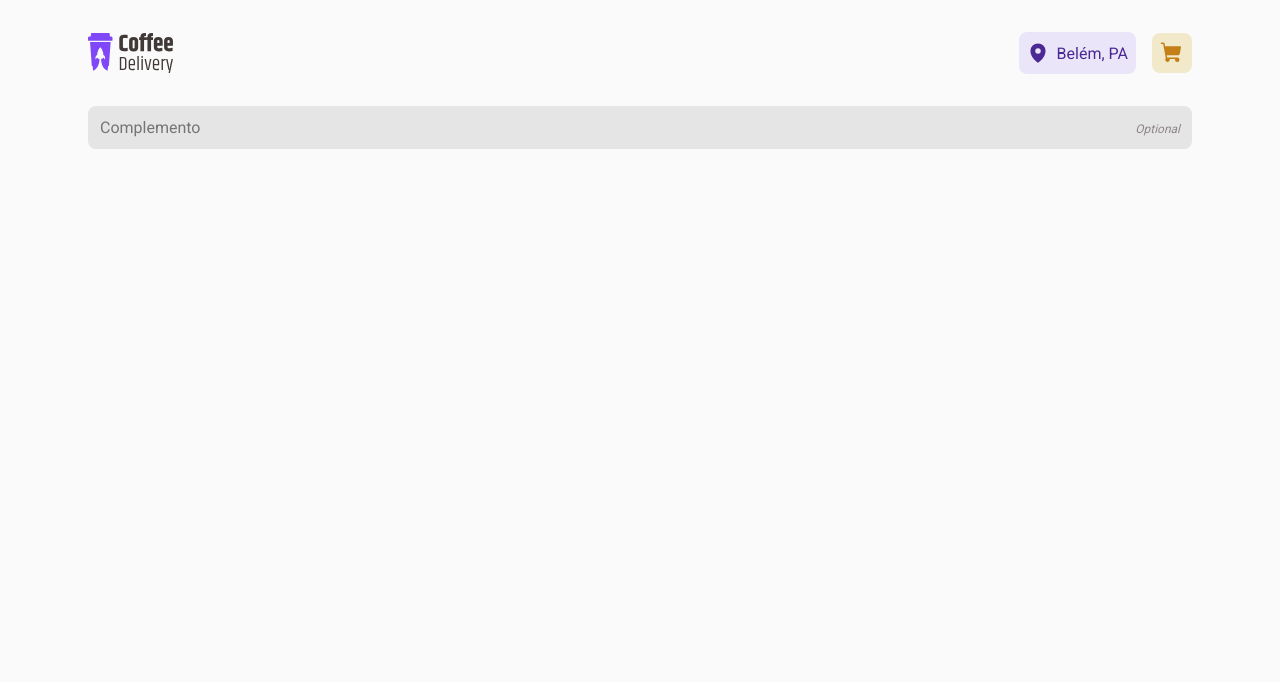
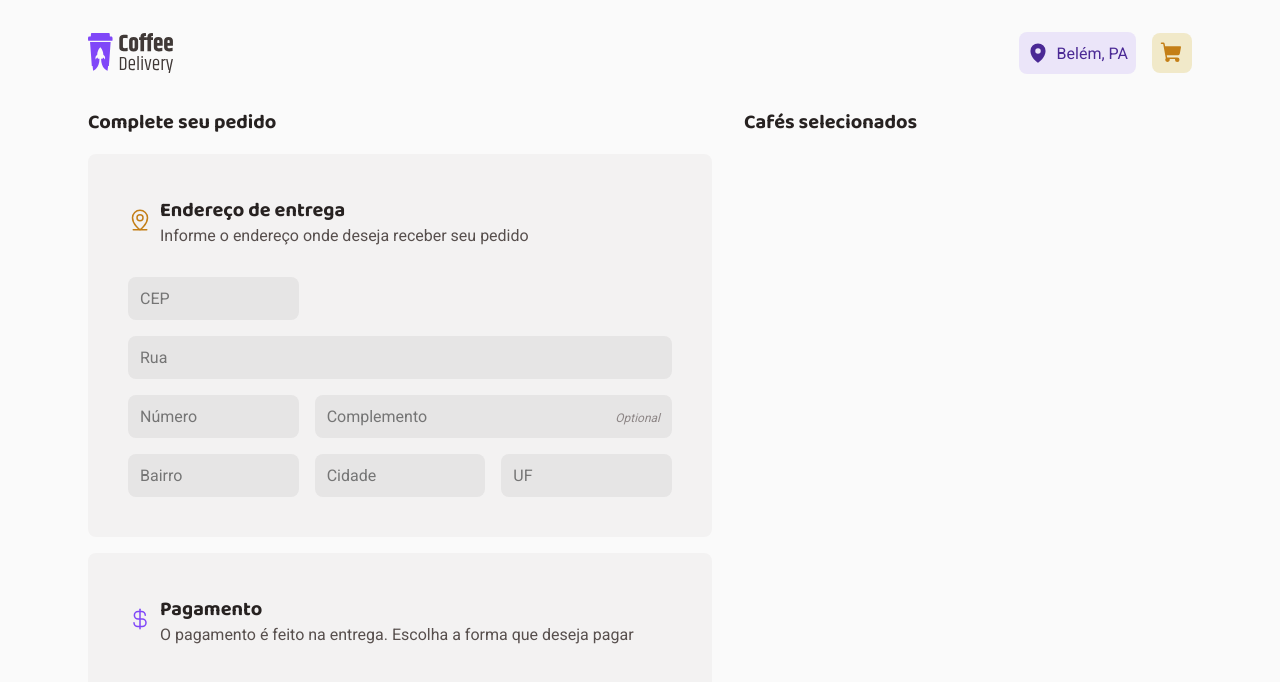
Before and after one commit to DenisLevy76/ignite-coffe-challenge-2, a React (Vite) app: page /checkout in a window 1280 px wide. Shown: the top 682 px of the page. Built offline with nearby package versions, Linux system fonts and the light colour scheme.

Commit message:
Add address fieldset in checkout page

```diff
--- a/src/components/InputNumberComponent copy/index.tsx
+++ b/src/components/InputComponent/index.tsx
@@ -7,8 +7,8 @@ export const InputComponent: React.FC<InputComponentProps> = ({
   ...props
 }) => {
   return (
-    <Container>
-      <input {...props} id={id} required={required} placeholder="Complemento" />
+    <Container className={`input-wrapper-${id}`}>
+      <input {...props} id={id} required={required} />
       {!required && (
         <label htmlFor={id}>
           <i>Optional</i>
--- /dev/null
+++ b/src/pages/Checkout/components/BaseCard/index.tsx
@@ -0,0 +1,30 @@
+import { BaseCard } from './styles'
+
+import { ReactNode } from 'react'
+
+export interface BaseCardComponentProps {
+  title: string
+  description?: string
+  icon?: ReactNode
+  children?: ReactNode
+}
+
+export const BaseCardComponent: React.FC<BaseCardComponentProps> = ({
+  icon,
+  description,
+  title,
+  children,
+}) => {
+  return (
+    <BaseCard>
+      <header className="title">
+        {icon}
+        <div>
+          <h4>{title}</h4>
+          <p>{description}</p>
+        </div>
+      </header>
+      <div className="inputs">{children}</div>
+    </BaseCard>
+  )
+}
--- /dev/null
+++ b/src/pages/Checkout/components/BaseCard/styles.ts
@@ -0,0 +1,14 @@
+import styled from 'styled-components'
+
+export const BaseCard = styled.fieldset`
+  background-color: ${({ theme }) => theme.colors.baseCard};
+  padding: 2.5rem;
+  border-radius: 8px;
+
+  .title {
+    display: flex;
+    align-items: center;
+    gap: 0.5rem;
+    margin-bottom: 2rem;
+  }
+`
--- /dev/null
+++ b/src/pages/Checkout/components/PaymentsMethodSelect/index.tsx
@@ -0,0 +1,3 @@
+export const PaymentsMethodSelect: React.FC = () => {
+  return <label htmlFor=""></label>
+}
--- a/src/pages/Checkout/index.tsx
+++ b/src/pages/Checkout/index.tsx
@@ -1,14 +1,71 @@
+import { CurrencyDollar, MapPinLine } from 'phosphor-react'
+import { useContext } from 'react'
+import { ThemeContext } from 'styled-components'
 import { ContainerComponent } from '../../components/ContainerComponent'
-import { InputComponent } from '../../components/InputNumberComponent copy'
-import { AddressFieldset, Container } from './styles'
+import { InputComponent } from '../../components/InputComponent'
+import { BaseCardComponent } from './components/BaseCard'
+import { AddressDiv, Container } from './styles'
 
 export const Checkout: React.FC = () => {
+  const { colors } = useContext(ThemeContext)
   return (
     <Container>
-      <ContainerComponent>
-        <AddressFieldset>
-          <InputComponent id="complemento" />
-        </AddressFieldset>
+      <ContainerComponent as={'form'} onSubmit={() => console.log('teste')}>
+        <fieldset>
+          <h1>Complete seu pedido</h1>
+          <BaseCardComponent
+            icon={<MapPinLine size={24} color={colors.yellowDark} />}
+            title="Endereço de entrega"
+            description="Informe o endereço onde deseja receber seu pedido"
+          >
+            <AddressDiv>
+              <InputComponent id="CEP" name="CEP" placeholder="CEP" required />
+              <InputComponent
+                id="street"
+                name="street"
+                placeholder="Rua"
+                required
+              />
+              <InputComponent
+                id="streetNumber"
+                name="streetNumber"
+                placeholder="Número"
+                required
+              />
+              <InputComponent
+                id="complement"
+                name="complement"
+                placeholder="Complemento"
+              />
+              <InputComponent
+                id="district"
+                name="district"
+                placeholder="Bairro"
+                required
+              />
+              <InputComponent
+                id="city"
+                name="city"
+                placeholder="Cidade"
+                required
+              />
+              <InputComponent
+                id="state"
+                name="state"
+                placeholder="UF"
+                required
+              />
+            </AddressDiv>
+          </BaseCardComponent>
+          <BaseCardComponent
+            icon={<CurrencyDollar size={24} color={colors.purple} />}
+            title="Pagamento"
+            description="O pagamento é feito na entrega. Escolha a forma que deseja pagar"
+          ></BaseCardComponent>
+        </fieldset>
+        <div>
+          <h1>Cafés selecionados</h1>
+        </div>
       </ContainerComponent>
     </Container>
   )
--- a/src/pages/Checkout/styles.ts
+++ b/src/pages/Checkout/styles.ts
@@ -1,5 +1,54 @@
 import styled from 'styled-components'
 
-export const Container = styled.div``
+export const Container = styled.main`
+  > form {
+    display: grid;
+    grid-template-columns: 1fr 448px;
+    gap: 2rem;
 
-export const AddressFieldset = styled.fieldset``
+    > fieldset {
+      display: flex;
+      flex-direction: column;
+      gap: 1rem;
+    }
+  }
+`
+
+export const AddressDiv = styled.div`
+  display: grid;
+  grid-template-columns: 1fr 1fr 1fr;
+  gap: 1rem;
+  grid-template-areas:
+    'cep empty empty'
+    'street street street'
+    'number complement complement'
+    'district city state';
+
+  .input-wrapper-CEP {
+    grid-area: cep;
+  }
+
+  .input-wrapper-street {
+    grid-area: street;
+  }
+
+  .input-wrapper-streetNumber {
+    grid-area: number;
+  }
+  .input-wrapper-complement {
+    grid-area: complement;
+  }
+  .input-wrapper-district {
+    grid-area: district;
+  }
+  .input-wrapper-city {
+    grid-area: city;
+  }
+  .input-wrapper-state {
+    grid-area: state;
+  }
+  .input-wrapper-complement {
+    grid-area: complement;
+  }
+`
+export const PaymentFieldset = styled.div``
```
Also changed, not shown: src/components/InputComponent/styles.ts (renamed from src/components/InputNumberComponent copy/styles.ts), src/components/InputComponent/types.d.ts (renamed from src/components/InputNumberComponent copy/types.d.ts).
